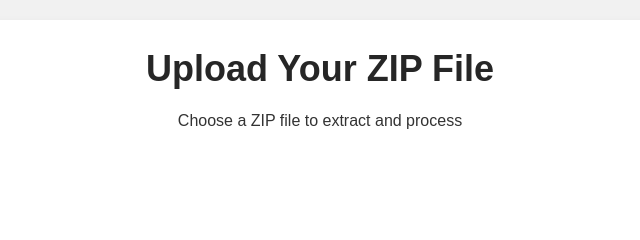
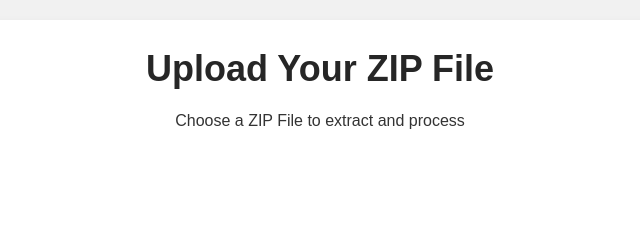
Before and after one commit to itsdannydev/Instagram-Handler, a plain HTML site: page index.html in a window 1280 px wide. Shown: the top 240 px of the page, 320-960 px from the left. Drawn offline with nearby package versions, Linux system fonts and the light colour scheme.

Commit message:
Update index.html

```diff
--- a/index.html
+++ b/index.html
@@ -10,7 +10,7 @@
     <div class="container">
         <header>
             <h1>Upload Your ZIP File</h1>
-            <p>Choose a ZIP file to extract and process</p>
+            <p>Choose a ZIP File to extract and process</p>
         </header>
 
         <form id="fileForm">
```
